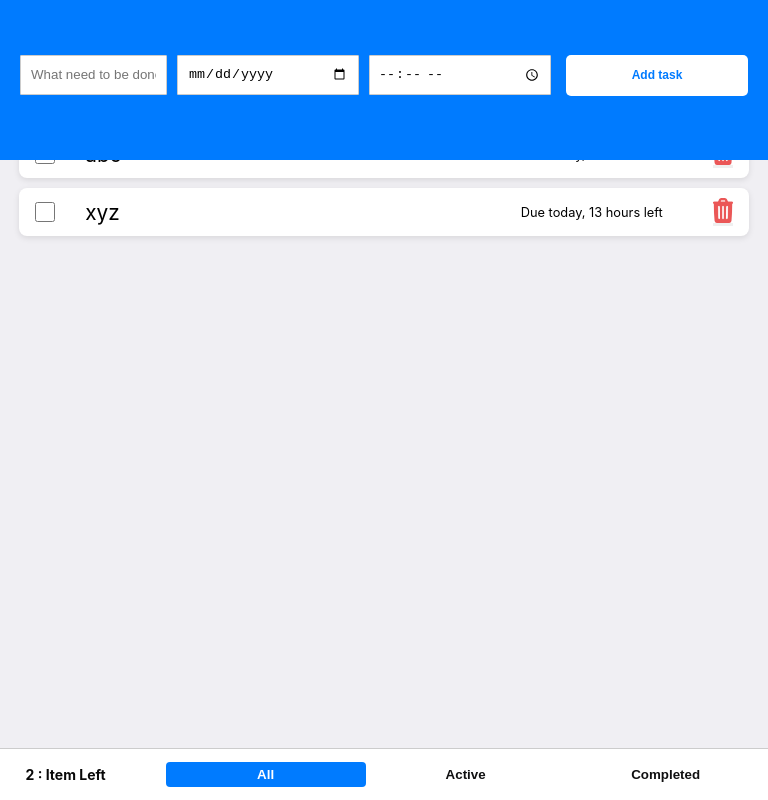
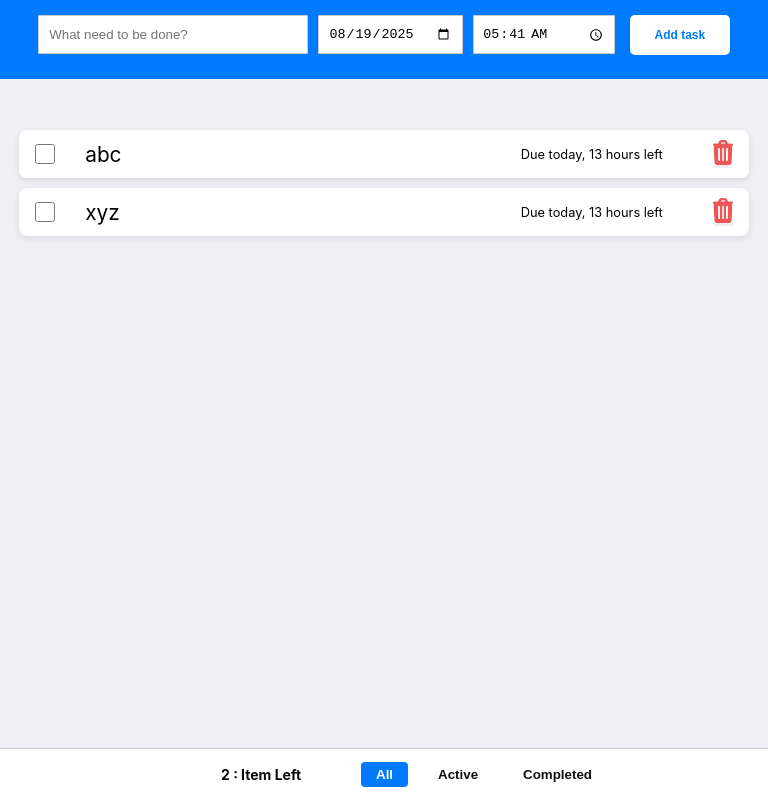
Before and after one commit to Alok-Yadav45/18-tas-1, a React (Create React App) app: page / in a window 768 px wide. Built offline with nearby package versions, Linux system fonts and the light colour scheme.

Commit message:
21 assignment

```diff
--- a/src/App.css
+++ b/src/App.css
@@ -151,6 +151,7 @@
   margin-right: 40px;
   margin-left: 20px;
   font-size: 0.8rem;
+  white-space: pre;
   white-space: nowrap;
 }
 .item-completed {
@@ -246,31 +247,119 @@
   border-radius: 4px;
 }
 
-@media (max-width: 768px) {
+
+@media (max-width: 490px) {
+  .header {
+    flex-direction: column;
+    align-items: stretch;
+    height: auto;
+  }
+
   .heading {
-    flex-direction: row;
-    align-items: stretch;
+    flex-direction: column;
+    width: 100%;
+    gap: 8px;
   }
 
   .input,
   .date-input,
-  .time-input,
+  .time-input {
+    width: 100%;
+  }
+
   .button {
-    width: 25%;
+    width: 60%;
+    margin: 0 auto;
+    display: block;
+    font-size: 14px;
+    padding: 10px;
+  }
+
+  .main-msg {
+    margin-top: 200px;
+    width: 95%;
+  }
+  .item-text{
+    font-size: 0.8rem;
+  }
+  .deadline-expired{
+    font-size: 0.5rem;
+  }
+  .footer {
+    flex-direction: column;
+    gap: 8px;
+    font-size: 12px;
+  }
+
+  .filters {
+    flex-wrap: wrap;
+    justify-content: center;
+    gap: 10px;
+  }
+
+  .filters button {
+    width: auto;
+    padding: 5px 10px;
+  }
+}
+
+
+@media (min-width: 491px) and (max-width: 900px) {
+  .header {
+    flex-direction: row;
+    flex-wrap: nowrap;
+    justify-content: center;
+    gap: 8px;
+    height: auto;
+  }
+
+  .heading {
+    flex-direction: row;
+    flex-wrap: nowrap;
+    width: 100%;
+    max-width: 95%;
+  }
+
+  .input {
+    flex: 2;
+    min-width: 180px;
+  }
+
+  .date-input {
+    flex: 1;
+    min-width: 120px;
+  }
+
+  .time-input {
+    flex: 1;
+    min-width: 100px;
+  }
+
+  .button {
+    flex: 0;
+    white-space: nowrap;
+    min-width: 100px;
   }
 
   .main-msg {
     margin-top: 120px;
     width: 95%;
+    max-width: 800px;
   }
 
   .footer {
-    flex-direction: column;
-    gap: 10px;
+    flex-direction: row;
+    justify-content: space-around;
+    font-size: 14px;
   }
 
   .filters {
-    width: 100%;
-    justify-content: center;
+    display: flex;
+    gap: 15px;
+  }
+
+  .filters button {
+    width: auto;
+    padding: 5px 15px;
   }
 }
--- a/src/App.js
+++ b/src/App.js
@@ -16,8 +16,11 @@ function App() {
 
   const [input, setInput] = useState("");
   const [error, setError] = useState(false);
-  const [date, setDate] = useState("");
-  const [time, setTime] = useState("");
+  const now = new Date();
+  const [date, setDate] = useState(now.toISOString().split("T")[0]);
+  const [time, setTime] = useState(
+  String(now.getHours()).padStart(2, "0") + ":" + String(now.getMinutes()+2).padStart(2, "0")
+);
   const [filter, setFilter] = useState("all");
 
    useEffect(() => {
@@ -26,7 +29,7 @@ function App() {
 
   function newTOdo() {
 
-    if (input.trim() === "" || date.trim() === "" || time.trim() === "") {
+    if (input.trim() === "") {
       setError(true);
       return;
     }
@@ -35,8 +38,6 @@ function App() {
     { id: Date.now(), text: input, completed: false, date, time }
     ]);
     setInput("")
-    setDate("")
-    setTime("")
     setError(false)
 
   }
@@ -152,6 +153,7 @@ function App() {
                 checked={item.completed}
                 onChange={() => toggleCompleted(item.id)}
               />
+
               <span className={`item-text ${item.completed ? "completed" : ""}`}>
                 {item.text}
               </span>
```
